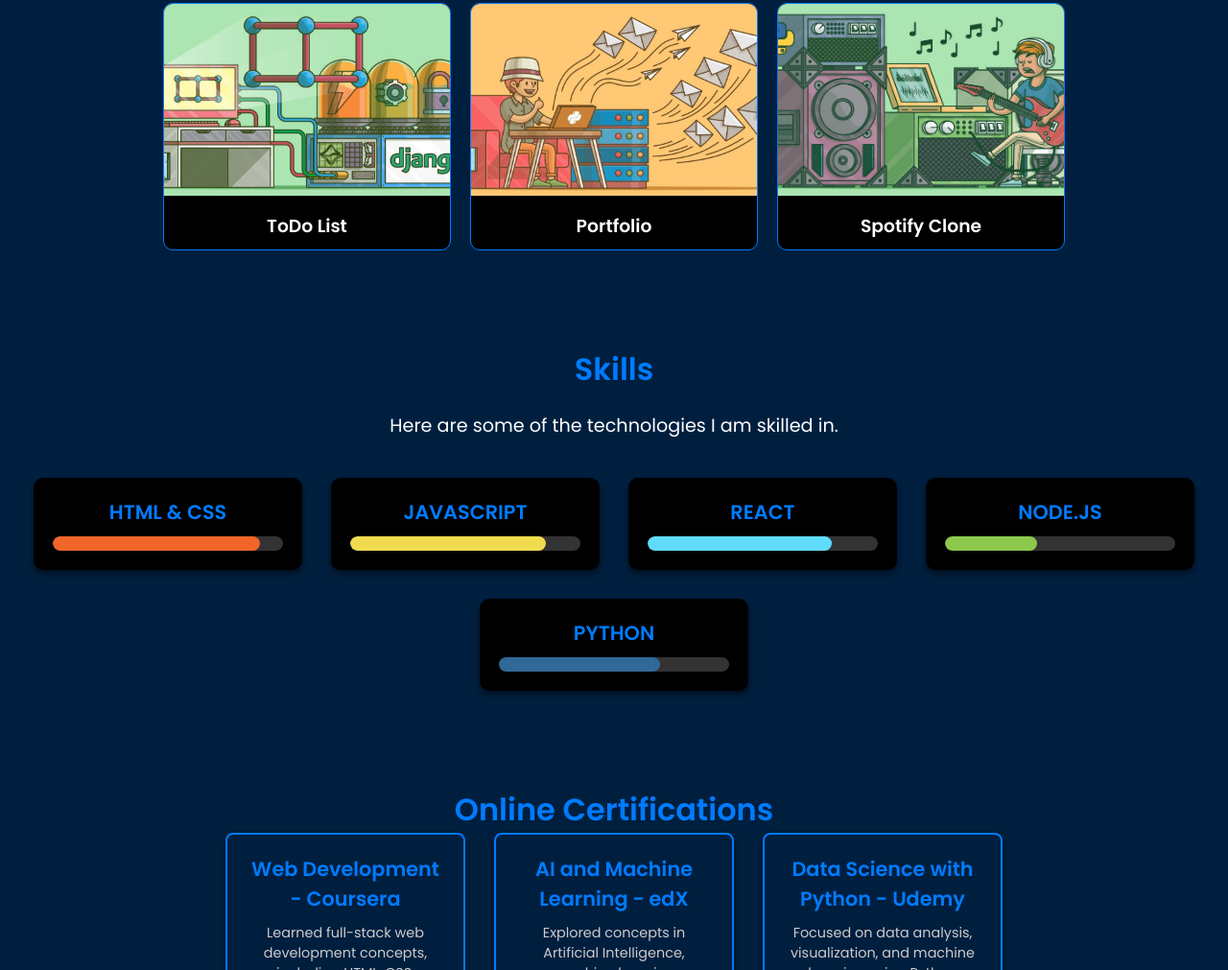
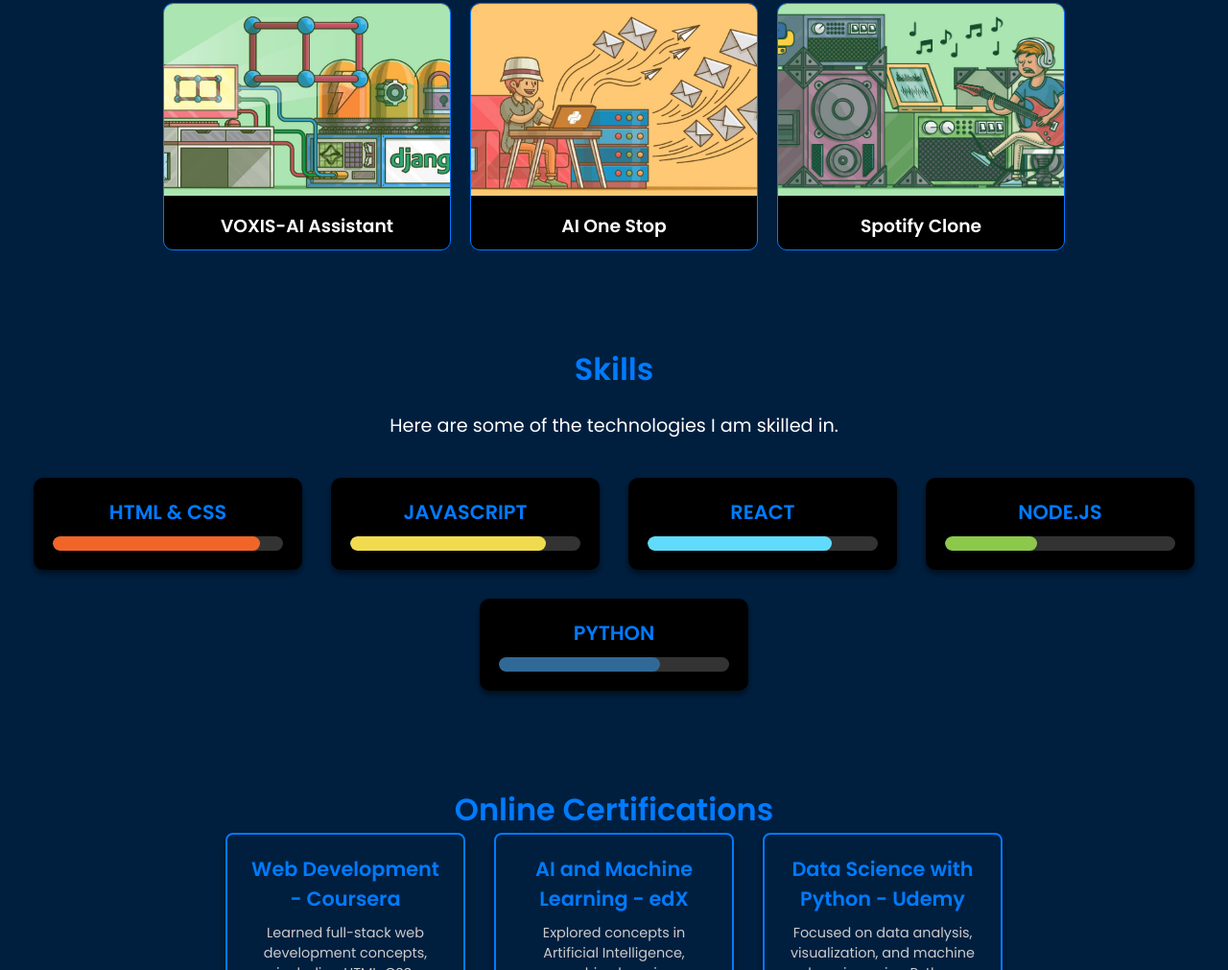
Before and after one commit to arghya45-dev/portfolio, a plain HTML site: page index.html in a window 1280 px wide. Shown: the part 960-1971 px from the top of the page at 96% size. Drawn offline with nearby package versions, Linux system fonts and the light colour scheme.

Commit message:
update-projects

```diff
--- a/index.html
+++ b/index.html
@@ -67,11 +67,11 @@
             <div class="portfolio-grid">
                 <div class="portfolio-item" data-aos="zoom-in" data-aos-duration="1000">
                     <img src="./images/todo.jpg" alt="Project 1">
-                    <h3>ToDo List</h3>
+                    <h3>VOXIS-AI Assistant</h3>
                 </div>
                 <div class="portfolio-item" data-aos="zoom-in" data-aos-duration="1000" data-aos-delay="200">
                     <img src="./images/blog.jpg" alt="Project 2">
-                    <h3>Portfolio</h3>
+                    <h3>AI One Stop</h3>
                 </div>
                 <div class="portfolio-item" data-aos="zoom-in" data-aos-duration="1000" data-aos-delay="400">
                     <img src="./images/musicplayer.jpg" alt="Project 3">
```
